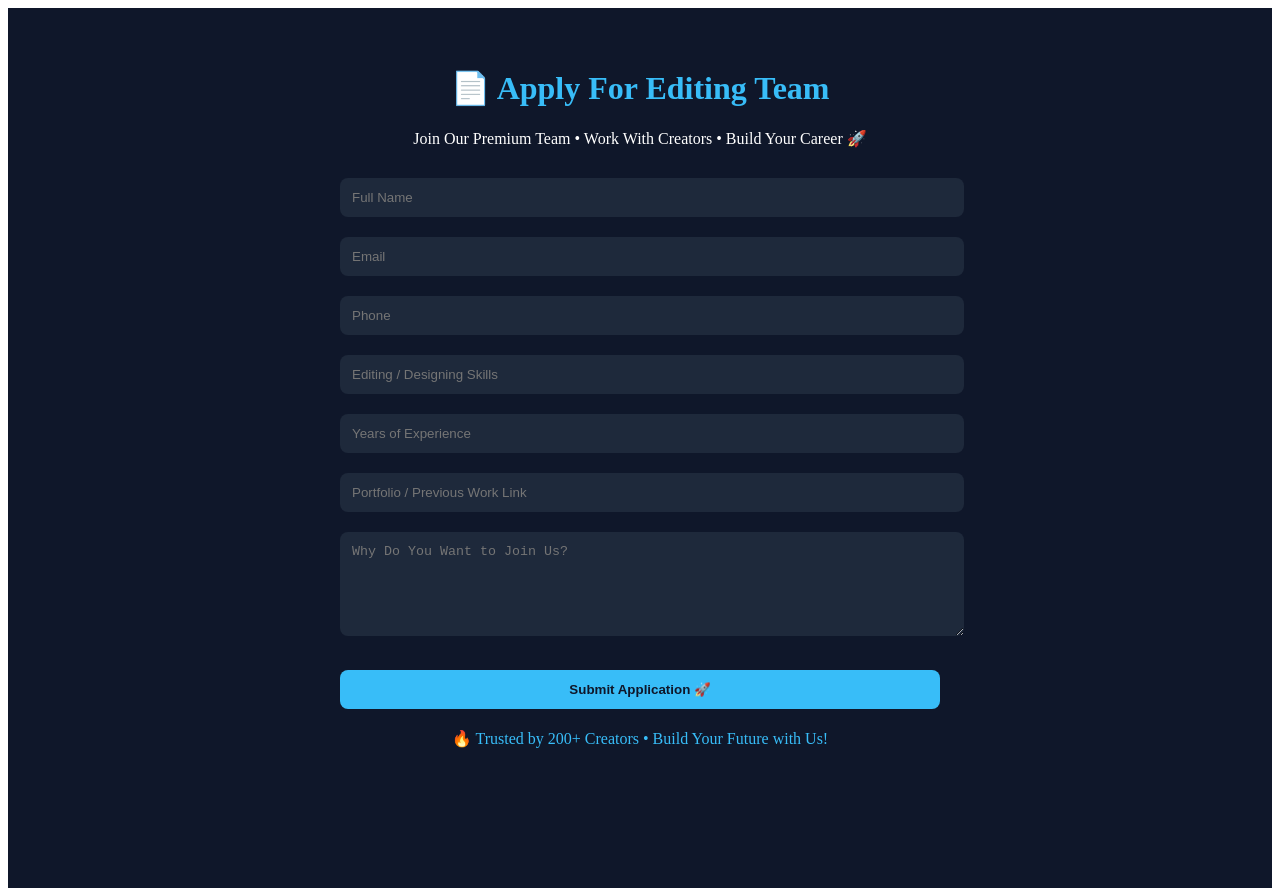
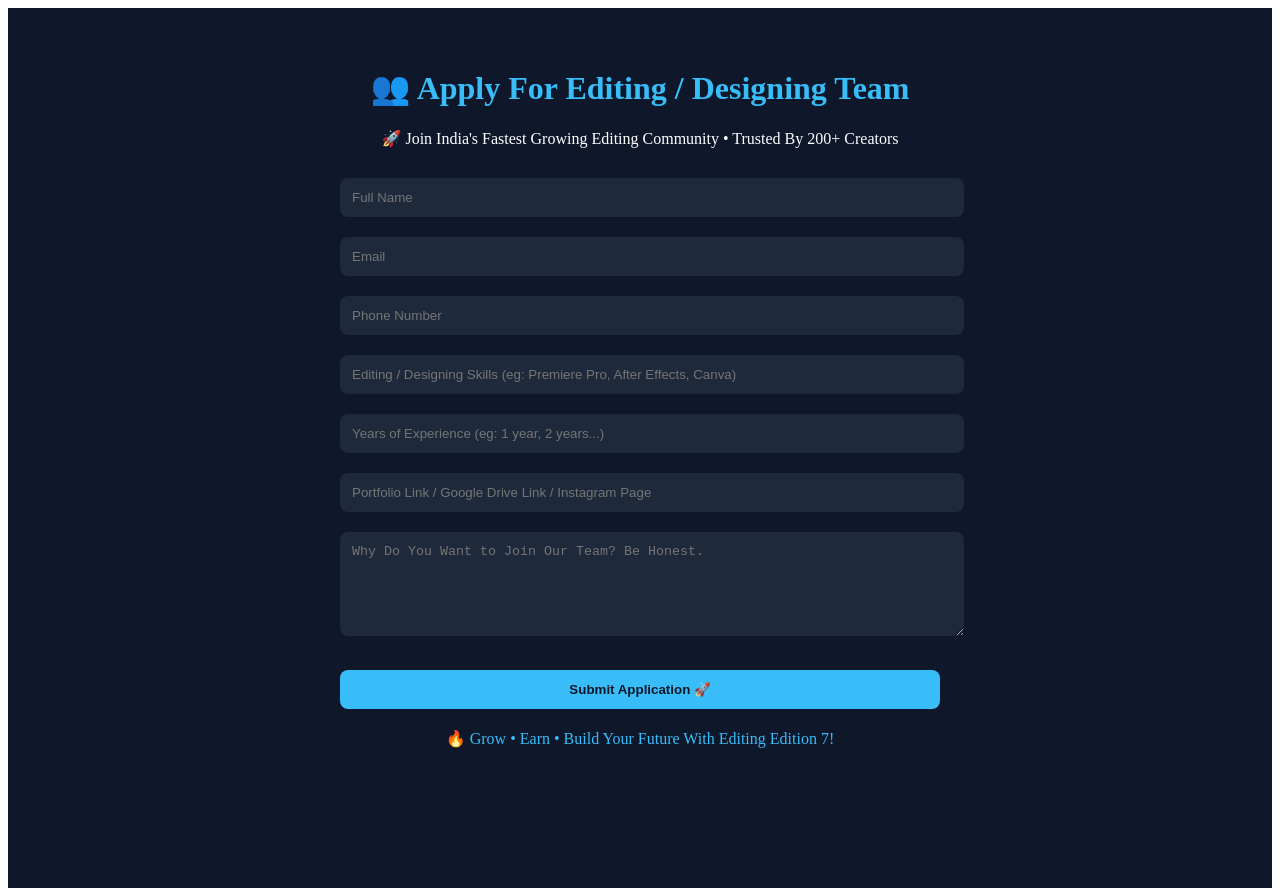
Before and after one commit to editingedition7/editing-edition08-, a Next.js app: page /job in a window 1280 px wide. Built offline with nearby package versions, Linux system fonts and the light colour scheme.

Commit message:
job.js
Signed-off-by: editingedition7 <ediitingedition@gmail.com>

```diff
--- a/pages/job.js
+++ b/pages/job.js
@@ -17,7 +17,7 @@ export default function Job() {
 
     const handleSubmit = (e) => {
         e.preventDefault();
-        alert("✅ Your Application Has Been Submitted!\n\nOur Team Will Contact You If Shortlisted.\n\nThanks for Showing Interest!");
+        alert("✅ Your Application Has Been Submitted!\n\nOur HR Team Will Shortlist & Contact If Matched.\n\n🔥 Trusted by 200+ Creators | Fast Growing Editing Company");
         setForm({
             name: "",
             email: "",
@@ -31,20 +31,20 @@ export default function Job() {
 
     return (
         <div style={{ backgroundColor: '#0f172a', minHeight: '100vh', color: 'white', padding: '40px' }}>
-            <h1 style={{ textAlign: 'center', color: '#38bdf8' }}>📄 Apply For Editing Team</h1>
-            <p style={{ textAlign: 'center', marginBottom: '20px' }}>Join Our Premium Team • Work With Creators • Build Your Career 🚀</p>
+            <h1 style={{ textAlign: 'center', color: '#38bdf8' }}>👥 Apply For Editing / Designing Team</h1>
+            <p style={{ textAlign: 'center', marginBottom: '20px' }}>🚀 Join India's Fastest Growing Editing Community • Trusted By 200+ Creators</p>
             <form onSubmit={handleSubmit} style={{ maxWidth: '600px', margin: '0 auto' }}>
                 <input placeholder="Full Name" name="name" value={form.name} onChange={handleChange} required style={inputStyle} />
                 <input placeholder="Email" name="email" type="email" value={form.email} onChange={handleChange} required style={inputStyle} />
-                <input placeholder="Phone" name="phone" value={form.phone} onChange={handleChange} required style={inputStyle} />
-                <input placeholder="Editing / Designing Skills" name="skills" value={form.skills} onChange={handleChange} required style={inputStyle} />
-                <input placeholder="Years of Experience" name="experience" value={form.experience} onChange={handleChange} required style={inputStyle} />
-                <input placeholder="Portfolio / Previous Work Link" name="portfolio" value={form.portfolio} onChange={handleChange} required style={inputStyle} />
-                <textarea placeholder="Why Do You Want to Join Us?" name="why" value={form.why} onChange={handleChange} required style={{ ...inputStyle, height: '80px' }} />
+                <input placeholder="Phone Number" name="phone" value={form.phone} onChange={handleChange} required style={inputStyle} />
+                <input placeholder="Editing / Designing Skills (eg: Premiere Pro, After Effects, Canva)" name="skills" value={form.skills} onChange={handleChange} required style={inputStyle} />
+                <input placeholder="Years of Experience (eg: 1 year, 2 years...)" name="experience" value={form.experience} onChange={handleChange} required style={inputStyle} />
+                <input placeholder="Portfolio Link / Google Drive Link / Instagram Page" name="portfolio" value={form.portfolio} onChange={handleChange} required style={inputStyle} />
+                <textarea placeholder="Why Do You Want to Join Our Team? Be Honest." name="why" value={form.why} onChange={handleChange} required style={{ ...inputStyle, height: '80px' }} />
 
                 <button type="submit" style={button}>Submit Application 🚀</button>
             </form>
-            <p style={{ textAlign: 'center', marginTop: '20px', color: '#38bdf8' }}>🔥 Trusted by 200+ Creators • Build Your Future with Us!</p>
+            <p style={{ textAlign: 'center', marginTop: '20px', color: '#38bdf8' }}>🔥 Grow • Earn • Build Your Future With Editing Edition 7!</p>
         </div>
     );
 }
```
